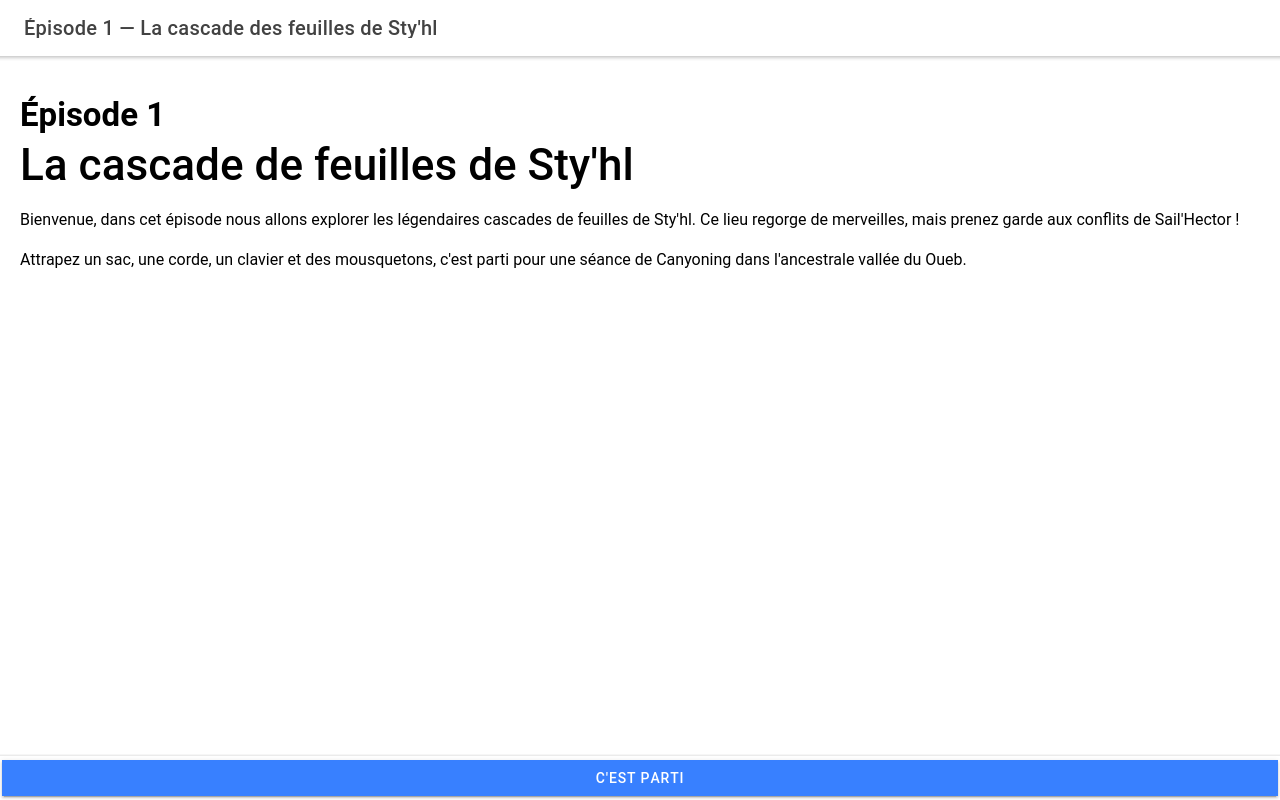
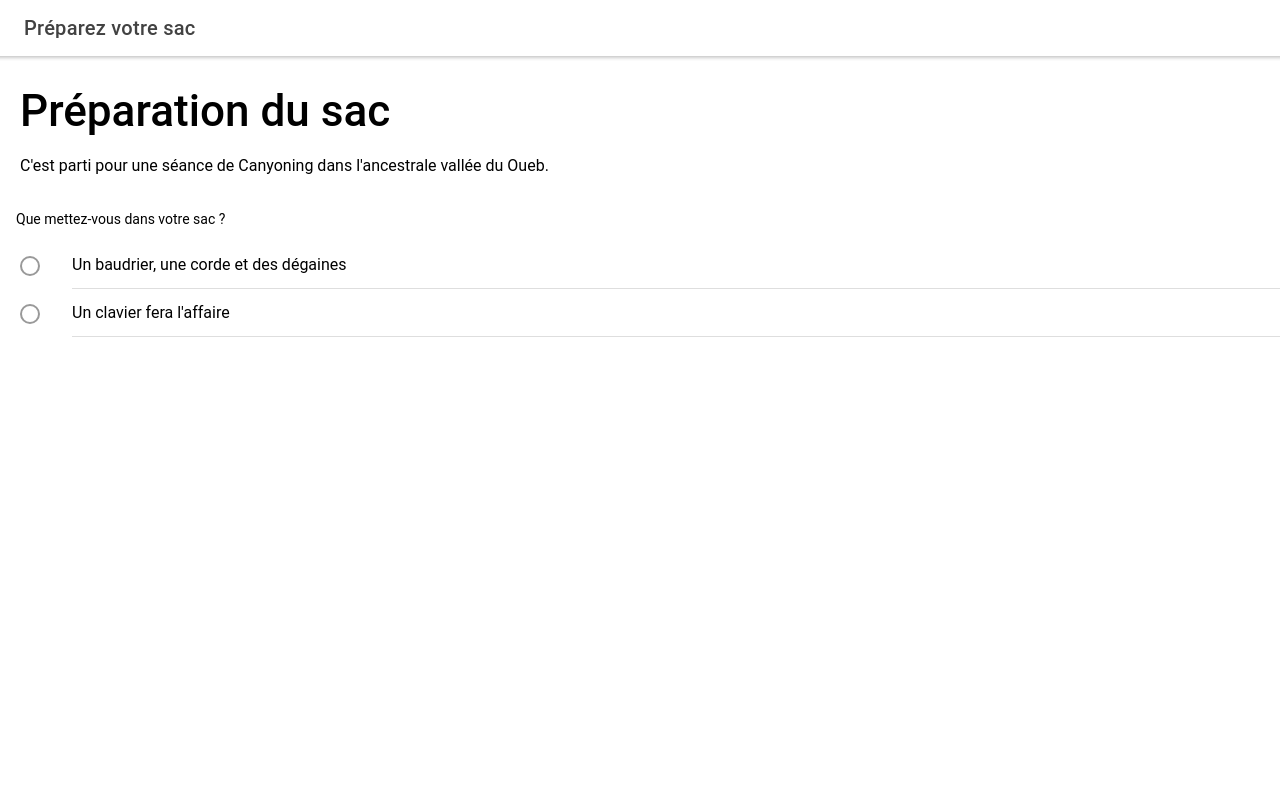
Before and after one commit to CNAM-CPN90-2021/geraud-henrion_treasure-hunt, a React (Create React App) app: page /adventure/1/bag in a window 1280 px wide. Built offline with nearby package versions, Linux system fonts and the light colour scheme.

Commit message:
Add bag route

```diff
--- /dev/null
+++ b/src/App.jsx
@@ -0,0 +1,29 @@
+import { Route } from "react-router-dom";
+import { IonApp, IonRouterOutlet } from "@ionic/react";
+import { IonReactRouter } from "@ionic/react-router";
+
+import { AdventureStart } from "./pages/AdventureStart";
+import { Adventures } from "./pages/Adventures";
+import { Error404 } from "./pages/Error404";
+import { Bag } from "./pages/Bag";
+import { BagStateProvider } from "./bagContext";
+
+import "./theme/index.css";
+
+export function App() {
+  return (
+    <BagStateProvider>
+      <IonApp>
+        <IonReactRouter>
+          <IonRouterOutlet animated>
+            <Route exact path="/" component={Adventures} />
+            <Route path="/adventure/:id/bag" component={Bag} />
+            <Route exact path="/adventure/:id" component={AdventureStart} />
+
+            <Route component={Error404} />
+          </IonRouterOutlet>
+        </IonReactRouter>
+      </IonApp>
+    </BagStateProvider>
+  );
+}
--- a/src/App.tsx
+++ /dev/null
@@ -1,22 +0,0 @@
-import { Route } from "react-router-dom";
-import { IonApp, IonRouterOutlet } from "@ionic/react";
-import { IonReactRouter } from "@ionic/react-router";
-import "./theme/index.css";
-import { AdventureStart } from "./pages/AdventureStart";
-import { Adventures } from "./pages/Adventures";
-import { Error404 } from "./pages/Error404";
-
-const App: React.FC = () => (
-  <IonApp>
-    <IonReactRouter>
-      <IonRouterOutlet animated>
-        <Route exact path="/" component={Adventures} />
-        <Route path="/adventure/:id" component={AdventureStart} />
-
-        <Route component={Error404} />
-      </IonRouterOutlet>
-    </IonReactRouter>
-  </IonApp>
-);
-
-export default App;
--- /dev/null
+++ b/src/bagContext.jsx
@@ -0,0 +1,33 @@
+import { createContext, useContext, useState } from "react";
+
+const BagContext = createContext({});
+
+export function BagStateProvider(props) {
+  const { children } = props;
+  const [content, setContent] = useState(new Set());
+
+  const bag = {
+    content,
+    clear: () => {
+      setContent(new Set());
+    },
+    add: (value) => {
+      setContent((values) => {
+        values.add(value);
+        return values;
+      });
+    },
+    remove: (value) => {
+      setContent((values) => {
+        values.remove(value);
+        return values;
+      });
+    },
+  };
+
+  return <BagContext.Provider value={bag}>{children}</BagContext.Provider>;
+}
+
+export function useBag() {
+  return useContext(BagContext);
+}
--- a/src/index.tsx
+++ b/src/index.tsx
@@ -1,6 +1,7 @@
 import React from 'react';
 import ReactDOM from 'react-dom';
-import App from "./App";
+
+import { App } from "./App";
 
 ReactDOM.render(
   <React.StrictMode>
--- a/src/pages/AdventureStart.jsx
+++ b/src/pages/AdventureStart.jsx
@@ -29,16 +29,11 @@ export function AdventureStart() {
             cascades de feuilles de Sty'hl. Ce lieu regorge de merveilles, mais
             prenez garde aux conflits de Sail'Hector !
           </p>
-
-          <p>
-            Attrapez un sac, une corde, un clavier et des mousquetons, c'est
-            parti pour une séance de Canyoning dans l'ancestrale vallée du Oueb.
-          </p>
         </div>
       </IonContent>
       <IonFooter>
-        <IonButton routerLink="/" expand="full">
-          C'est parti
+        <IonButton routerLink="/adventure/1/bag" expand="full">
+          Préparer mon sac
         </IonButton>
       </IonFooter>
     </IonPage>
--- /dev/null
+++ b/src/pages/Bag.jsx
@@ -0,0 +1,67 @@
+import {
+  IonContent,
+  IonPage,
+  IonItem,
+  IonLabel,
+  IonRadio,
+  IonRadioGroup,
+  IonListHeader,
+  IonFooter,
+  IonButton,
+} from "@ionic/react";
+import { useState } from "react";
+import { useBag } from "../bagContext";
+import { Header } from "../components/Header";
+
+export function Bag() {
+  const [selected, setSelected] = useState();
+  const bag = useBag();
+
+  return (
+    <IonPage>
+      <Header title="Préparez votre sac" />
+      <IonContent fullscreen>
+        <div className="container">
+          <h1>Préparation du sac</h1>
+          <p>
+            C'est parti pour une séance de Canyoning dans l'ancestrale vallée du
+            Oueb.
+          </p>
+
+          <IonRadioGroup
+            value={selected}
+            onIonChange={(e) => setSelected(e.detail.value)}
+          >
+            <IonListHeader>
+              <IonLabel>Que mettez-vous dans votre sac ?</IonLabel>
+            </IonListHeader>
+
+            <IonItem>
+              <IonLabel>Un baudrier, une corde et des dégaines</IonLabel>
+              <IonRadio slot="start" value="gears" />
+            </IonItem>
+
+            <IonItem>
+              <IonLabel>Un clavier fera l'affaire</IonLabel>
+              <IonRadio slot="start" value="keyboard" />
+            </IonItem>
+          </IonRadioGroup>
+        </div>
+      </IonContent>
+
+      {selected && (
+        <IonFooter>
+          <IonButton
+            expand="full"
+            routerLink="/travel"
+            onClick={() => {
+              bag.add(selected);
+            }}
+          >
+            En route !
+          </IonButton>
+        </IonFooter>
+      )}
+    </IonPage>
+  );
+}
```
